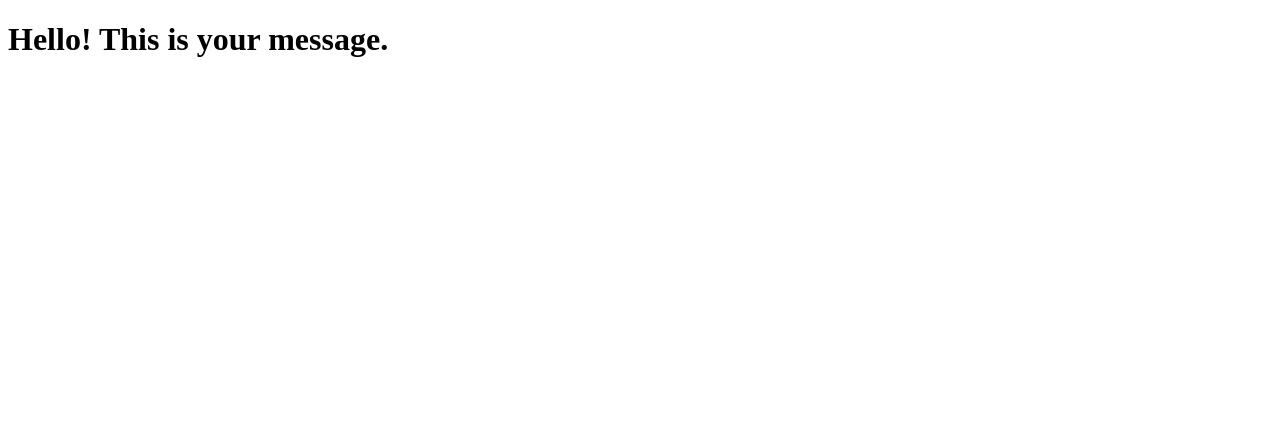
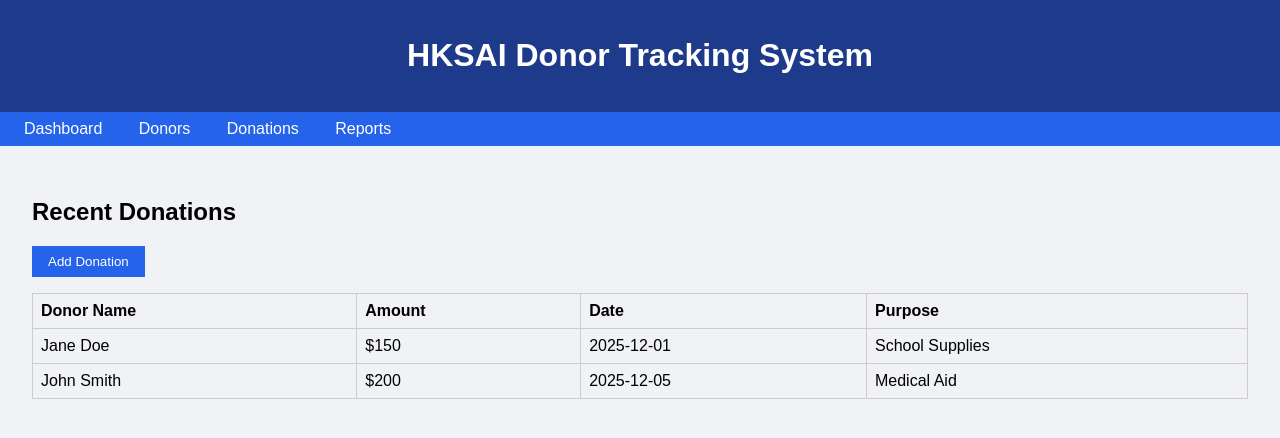
Before and after one commit to WesongaTimothy/HKSAI-Information-Management-System, a plain HTML site: page frontend/index.html in a window 1280 px wide. Drawn offline with Linux system fonts and the light colour scheme.

Commit message:
Update index.html

```diff
--- a/frontend/index.html
+++ b/frontend/index.html
@@ -3,11 +3,59 @@
 <head>
     <meta charset="UTF-8">
     <meta name="viewport" content="width=device-width, initial-scale=1.0">
-    <meta name="description" content="A simple HTML page to display a message.">
-    <meta name="author" content="Timothy Wesonga">
-    <title>Display Message</title>
+    <meta name="description" content="HKSAI Donor Tracking System">
+    <meta name="author" content="HKSAI Team">
+    <title>HKSAI Donor Tracking</title>
+    <style>
+        body { font-family: Arial, sans-serif; margin: 0; padding: 0; background: #f0f2f5; }
+        header { background: #1E3A8A; color: white; padding: 1rem; text-align: center; }
+        nav { background: #2563EB; padding: 0.5rem; }
+        nav a { color: white; margin: 0 1rem; text-decoration: none; }
+        main { padding: 2rem; }
+        table { width: 100%; border-collapse: collapse; margin-top: 1rem; }
+        table, th, td { border: 1px solid #ccc; }
+        th, td { padding: 0.5rem; text-align: left; }
+        .button { padding: 0.5rem 1rem; background: #2563EB; color: white; border: none; cursor: pointer; }
+        .button:hover { background: #1D4ED8; }
+    </style>
 </head>
 <body>
-    <h1 id="message">Hello! This is your message.</h1>
+    <header>
+        <h1>HKSAI Donor Tracking System</h1>
+    </header>
+    <nav>
+        <a href="#">Dashboard</a>
+        <a href="#">Donors</a>
+        <a href="#">Donations</a>
+        <a href="#">Reports</a>
+    </nav>
+    <main>
+        <h2>Recent Donations</h2>
+        <button class="button">Add Donation</button>
+        <table>
+            <thead>
+                <tr>
+                    <th>Donor Name</th>
+                    <th>Amount</th>
+                    <th>Date</th>
+                    <th>Purpose</th>
+                </tr>
+            </thead>
+            <tbody>
+                <tr>
+                    <td>Jane Doe</td>
+                    <td>$150</td>
+                    <td>2025-12-01</td>
+                    <td>School Supplies</td>
+                </tr>
+                <tr>
+                    <td>John Smith</td>
+                    <td>$200</td>
+                    <td>2025-12-05</td>
+                    <td>Medical Aid</td>
+                </tr>
+            </tbody>
+        </table>
+    </main>
 </body>
 </html>
```
